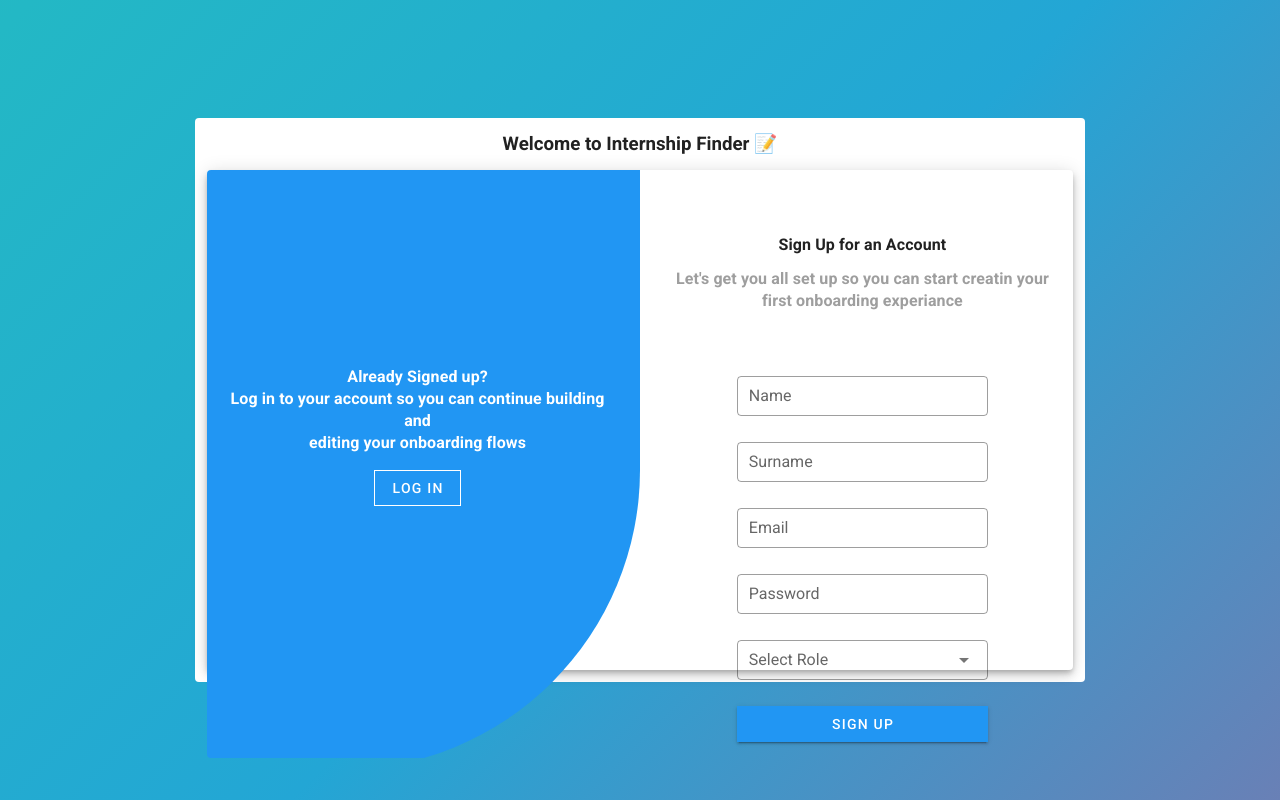
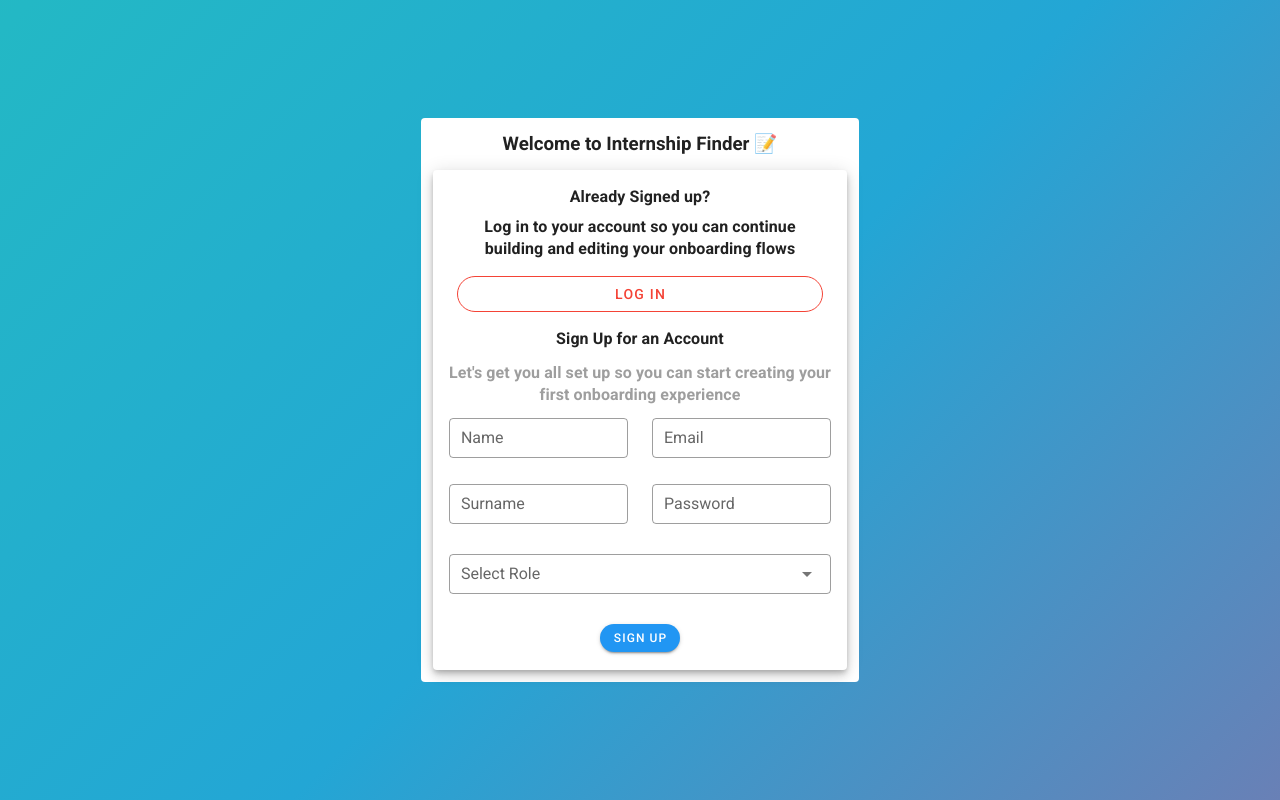
Before and after one commit to LeoPavlovski/capstone-app, a Vue app: page / in a window 1280 px wide. Both pictures are taken after a click on the button "SIGN UP". Built offline with nearby package versions, Linux system fonts and the light colour scheme.

Commit message:
fix : Better Login screen . ( completed )

```diff
--- a/src/components/Login.vue
+++ b/src/components/Login.vue
@@ -43,10 +43,7 @@
                   </v-card-text>
                       <v-card-text class="text-center mt-7">
                         <h3 class="" style="font-size:14px;">Don't Have an Account Yet?</h3>
-                        <h6
-                            class=" mt-1"
-                            style="font-size:14px;"
-                        >Let's get you all set up so you can<br> start creating your your first onboarding experience</h6>
+                        <h6 class=" mt-1" style="font-size:14px;">Let's get you all set up so you can<br> start creating your your first onboarding experience</h6>
                           <v-btn width="30%" small color="red white--text" class="mt-7" dark rounded outlined  @click="step++">SIGN UP</v-btn>
                       </v-card-text>
 
@@ -54,34 +51,23 @@
               </v-row>
             </v-window-item>
             <v-window-item :value="2">
-              <v-row >
-                <v-col cols="12" md="6" class="blue rounded-br-xl">
-                  <div style="  text-align: center; padding: 180px 0;">
-                    <v-card-text class="white--text" >
-                      <h3 class="text-center " style="font-size:16px;">Already Signed up?</h3>
-                      <h6
-                          class="text-center"
-                          style="font-size:16px;"
-                      >Log in to your account so you can continue building and<br>  editing your onboarding flows</h6>
+              <v-row dense>
+                <v-col cols="12" md="12">
+                  <div>
+                    <v-card-text>
+                      <h3 class="text-center mb-2 " style="font-size:16px;">Already Signed up?</h3>
+                      <h6 class="text-center" style="font-size:16px;">Log in to your account so you can continue <br> building  and editing your onboarding flows</h6>
                     </v-card-text>
-                    <div class="text-center">
-                      <v-btn  tile outlined dark @click="step--">Log in</v-btn>
+                    <div class="text-center px-6">
+                      <v-btn color="red white--text"  dark rounded outlined  block  @click="step--">Log in</v-btn>
                     </div>
                   </div>
-                </v-col>
 
-                <v-col cols="12" md="6">
-                  <v-card-text class="mt-12">
-                    <h4
-                        class="text-center"
-                        style="font-size:16px;"
-                    >Sign Up for an Account</h4>
-                    <h6
-                        class="text-center mt-3 mb-16  grey--text " style="font-size:16px;"
-                    >Let's get you all set up so you can start creatin your <br>
-                      first onboarding experiance</h6>
+                  <v-card-text>
+                    <h4 class="text-center" style="font-size:16px;">Sign Up for an Account</h4>
+                    <h6 class="text-center mt-3 mb-3 grey--text " style="font-size:16px;">Let's get you all set up so you can start creating your <br>first onboarding experience</h6>
                     <v-row align="center" justify="center">
-                      <v-col cols="12" sm="8">
+                      <v-col cols="6" style="width:20px;">
                         <v-text-field
                             label="Name"
                             outlined
@@ -98,6 +84,8 @@
                             autocomplete="false"
                             v-model="lastName"
                         />
+                      </v-col>
+                      <v-col cols="6" style="width:20px;">
                         <v-text-field
                             label="Email"
                             outlined
@@ -114,8 +102,8 @@
                             autocomplete="false"
                             type="password"
                             v-model="password"
-
                         />
+                      </v-col>
                       <v-select
                           v-model="staff"
                           :items="users"
@@ -123,15 +111,17 @@
                           item-value="id"
                           dense
                           outlined
-                              class=""
+                          class="px-3 mt-n2"
                           label="Select Role"
                       >
                       </v-select>
-                        <v-btn @click="performRegister" color="blue" dark block tile>Sign up</v-btn>
-                      </v-col>
                     </v-row>
                   </v-card-text>
+                  <div class="d-flex align-center justify-center ">
+                    <v-btn class="mb-5"  small @click="performRegister" color="blue" dark rounded>Sign up</v-btn>
+                  </div>
                 </v-col>
+
               </v-row>
             </v-window-item>
           </v-window>
```
Lines whose indentation alone changed are shown as unchanged.
